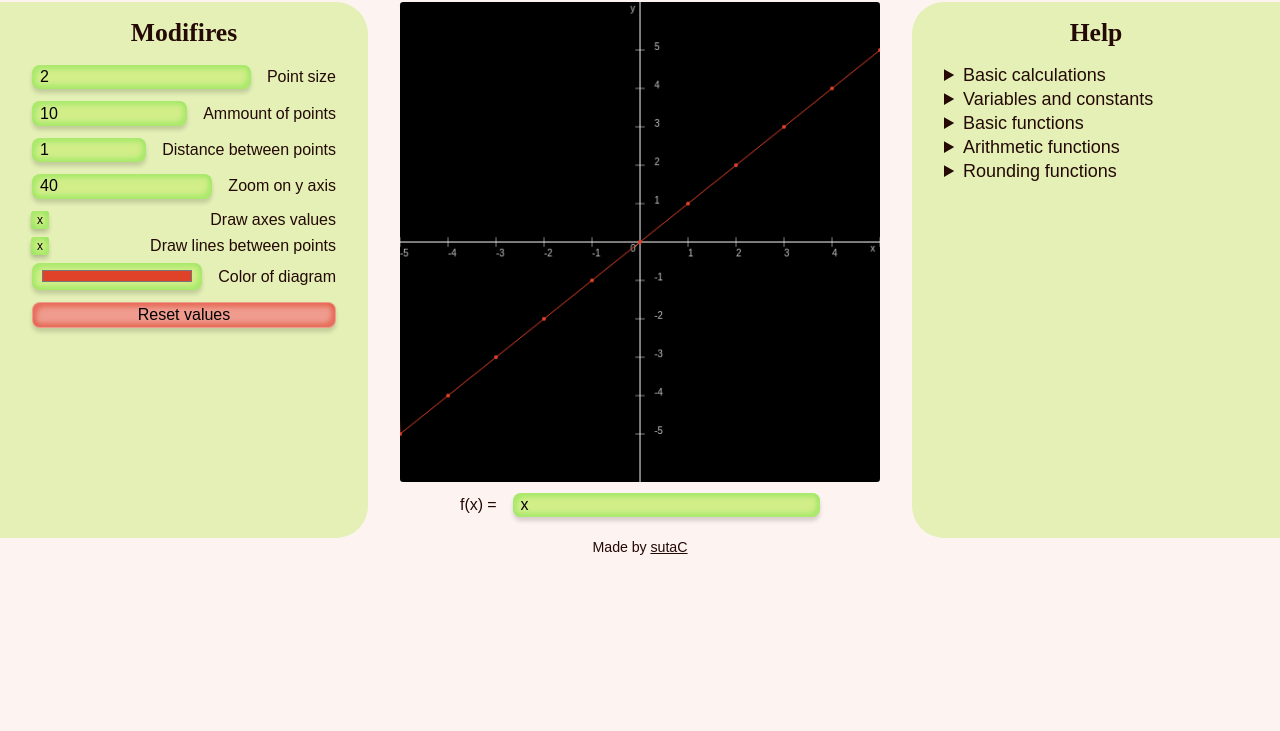
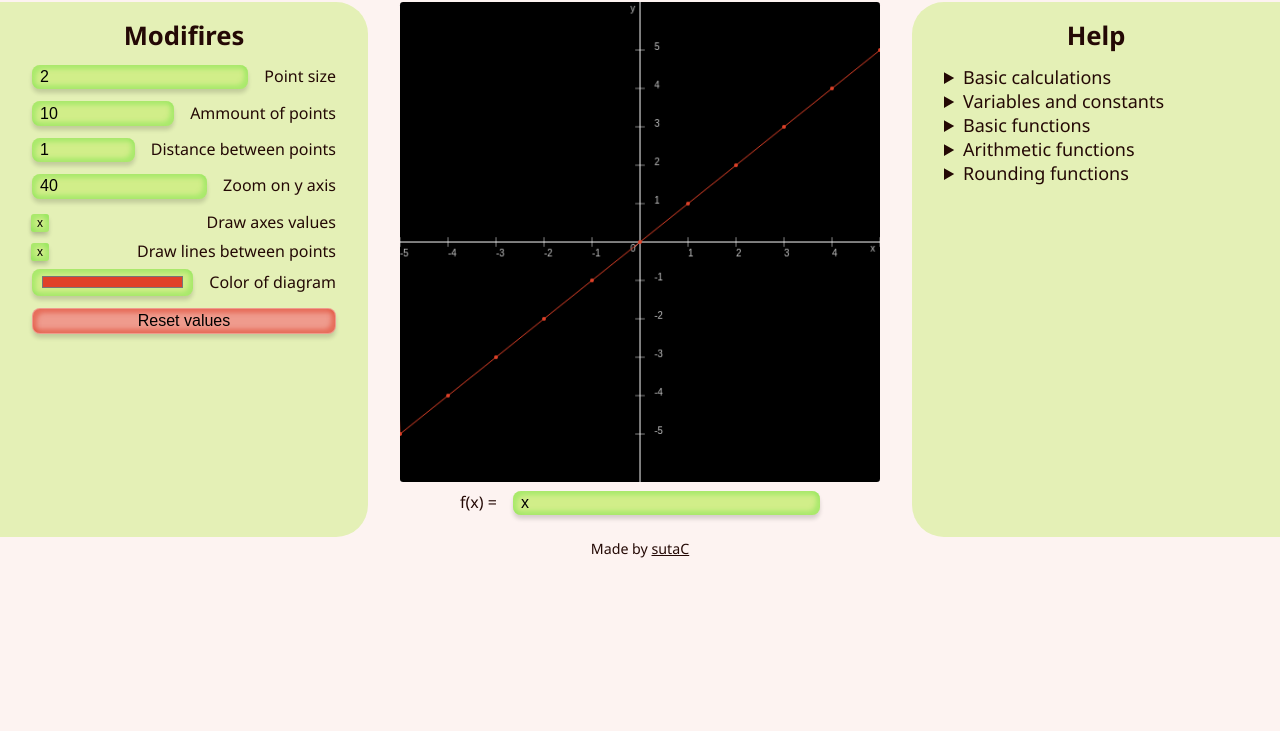
Before and after one commit to sutaC/Chartex, a website with bundled scripts: page app/index.html in a window 1280 px wide. Shown: the part 69-800 px from the top of the page. Built offline with nearby package versions, Linux system fonts and the light colour scheme.

Commit message:
Font preconnecting

```diff
--- a/app/index.html
+++ b/app/index.html
@@ -15,6 +15,13 @@
             sizes="any"
         />
         <title>Chartex</title>
+
+        <link rel="preconnect" href="https://fonts.googleapis.com" />
+        <link rel="preconnect" href="https://fonts.gstatic.com" crossorigin />
+        <link
+            href="https://fonts.googleapis.com/css2?family=Noto+Sans:ital,wght@0,100..900;1,100..900&display=swap"
+            rel="stylesheet"
+        />
 
         <link rel="stylesheet" href="./styles/style.css" />
         <script src="./scripts/main.js" type="module" defer></script>
--- a/app/styles/style.css
+++ b/app/styles/style.css
@@ -1,5 +1,3 @@
-@import url("https://fonts.googleapis.com/css?family=Noto%20Sans%20Modi:700|Noto%20Sans%20Modi:400");
-
 /* Setup */
 * {
     box-sizing: border-box;
@@ -14,7 +12,7 @@
 }
 
 html {
-    font-family: "Noto Sans Modi", sans-serif;
+    font-family: "Noto Sans", sans-serif;
     font-weight: 400;
     font-size: 100%;
     text-align: center;
@@ -27,7 +25,6 @@ h2,
 h3,
 h4,
 h5 {
-    font-family: "Noto Sans Modi";
     font-weight: 700;
     margin: 0;
 }
```
